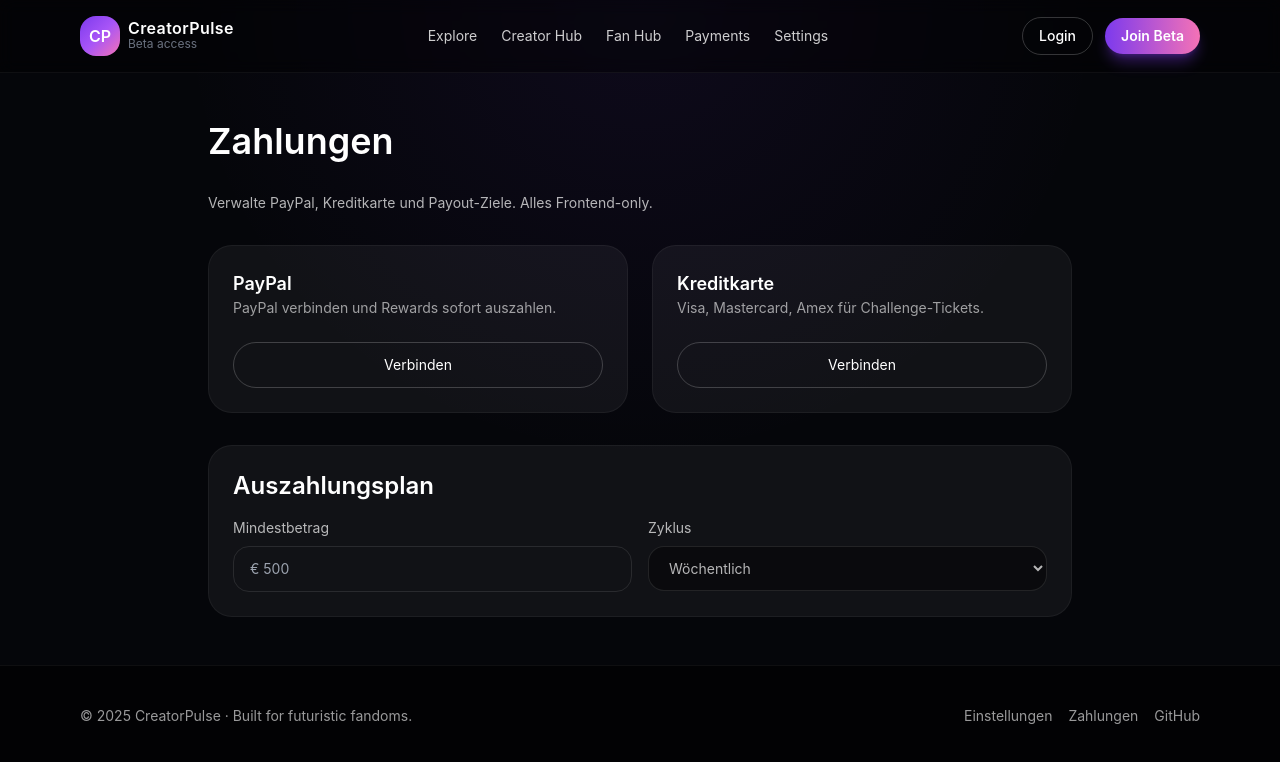
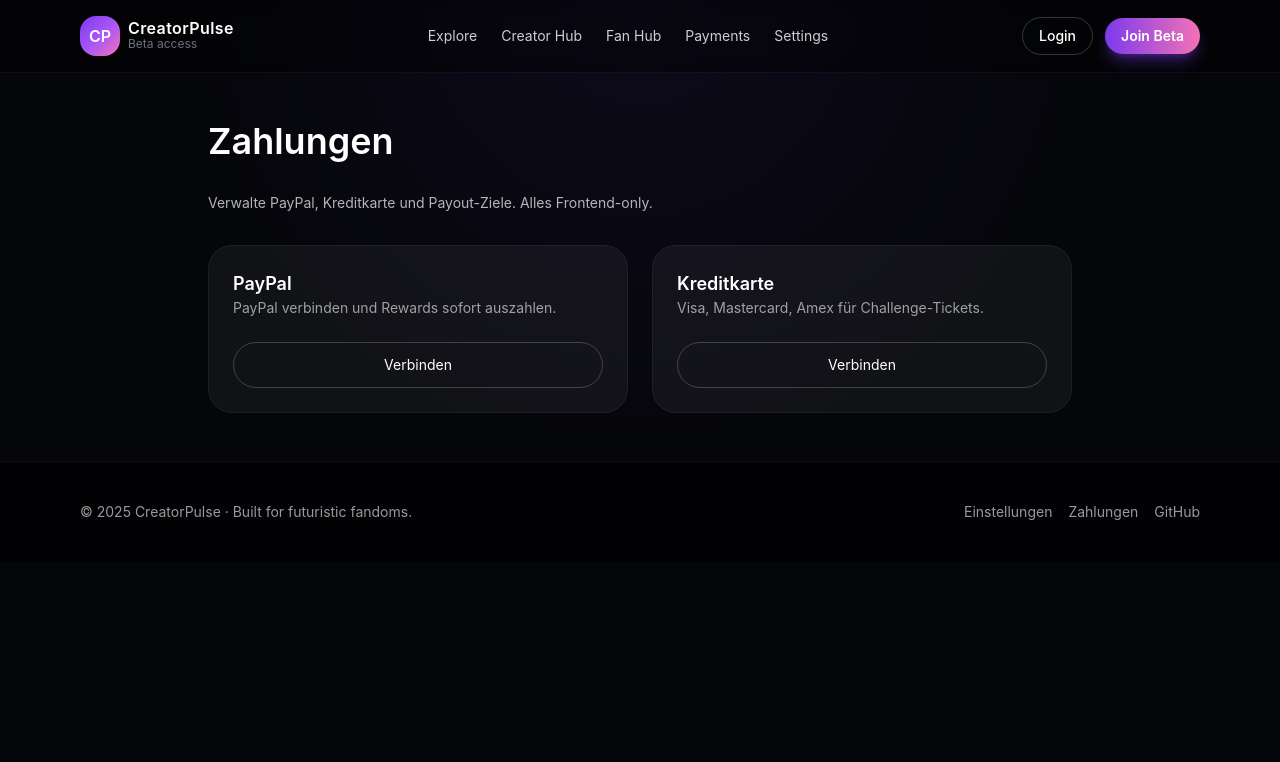
Before and after one commit to artverse456-debug/cnn2, a Next.js app in the folder creator-platform-ui/: page /payments in a window 1280 px wide. Shown: the top 762 px of the page. Built offline with nearby package versions, Linux system fonts and the light colour scheme; no server answers.

Commit message:
Remove payout plan section from payments page

```diff
--- a/creator-platform-ui/app/payments/page.tsx
+++ b/creator-platform-ui/app/payments/page.tsx
@@ -14,23 +14,6 @@
           </div>
         ))}
       </div>
-      <div className="rounded-3xl border border-white/5 bg-white/5 p-6">
-        <h2 className="text-2xl font-semibold text-white">Auszahlungsplan</h2>
-        <div className="mt-4 grid gap-4 md:grid-cols-2">
-          <label className="text-sm text-white/70">
-            Mindestbetrag
-            <input className="mt-2 w-full rounded-2xl border border-white/10 bg-transparent px-4 py-3" placeholder="€ 500" />
-          </label>
-          <label className="text-sm text-white/70">
-            Zyklus
-            <select className="mt-2 w-full rounded-2xl border border-white/10 bg-black/40 px-4 py-3">
-              <option className="bg-black">Wöchentlich</option>
-              <option className="bg-black">Monatlich</option>
-              <option className="bg-black">Sofort</option>
-            </select>
-          </label>
-        </div>
-      </div>
     </div>
   );
 }
```
